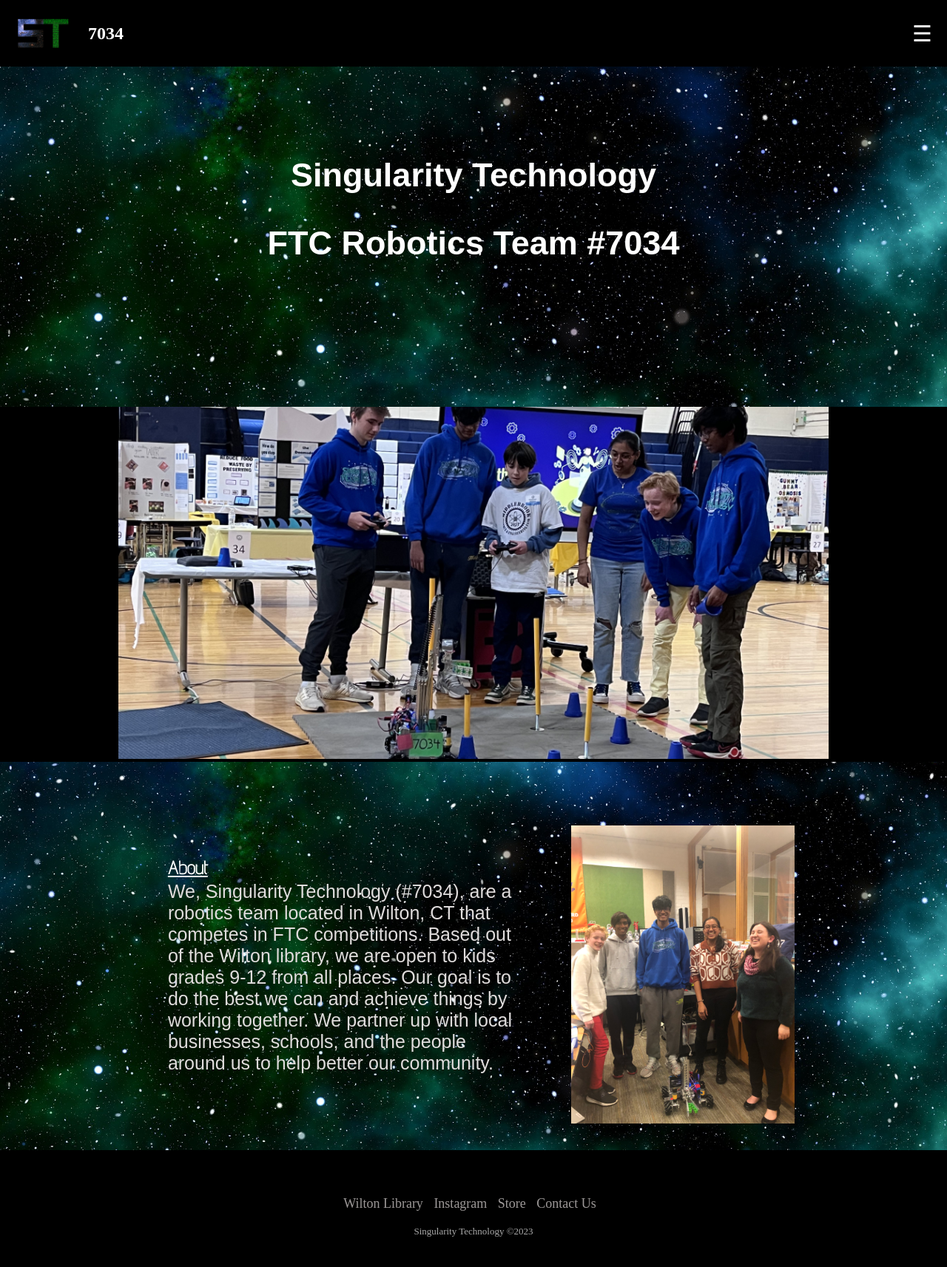
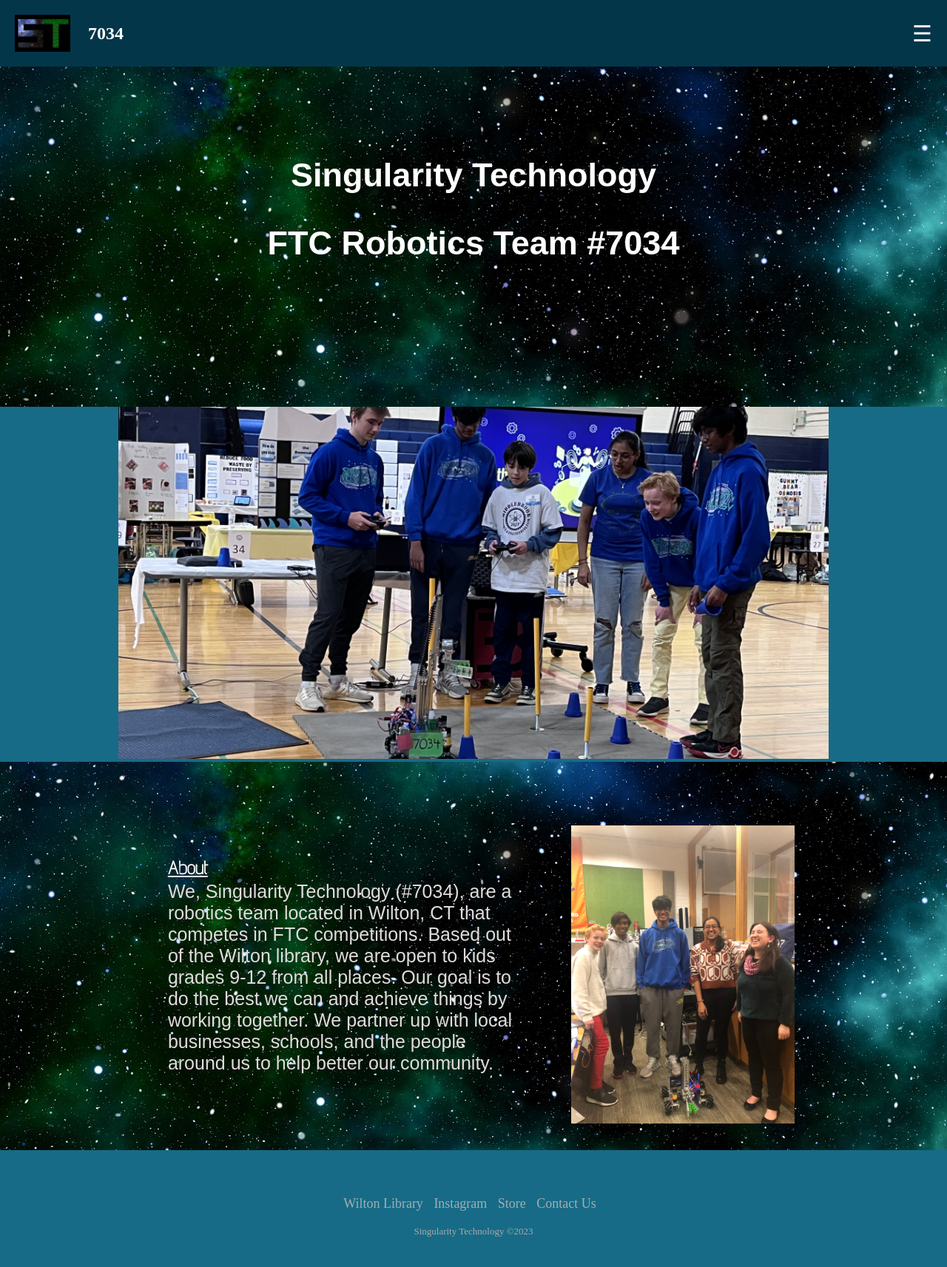
Before and after one commit to TotalSimplicity/Singularity-Technology-Website, a PHP site: page /index.php in a window 1280 px wide. Shown: the whole page at 74% size. Run offline with PHP 8.4, Linux system fonts and the light colour scheme; some web fonts are replaced.

Commit message:
color change

```diff
--- a/header.php
+++ b/header.php
@@ -7,7 +7,7 @@
 
     header {
       height: 50px;
-      background-color: #000000;
+      background-color: #04364A;
       display: flex;
       align-items: center;
       justify-content: space-between;
--- a/style.css
+++ b/style.css
@@ -6,7 +6,7 @@
       margin: 0;
       padding: 0;
       position: relative;
-      background-color: black;
+      background-color: #176B87;
 }
 .parallax-section {
     height: 500px;
```
